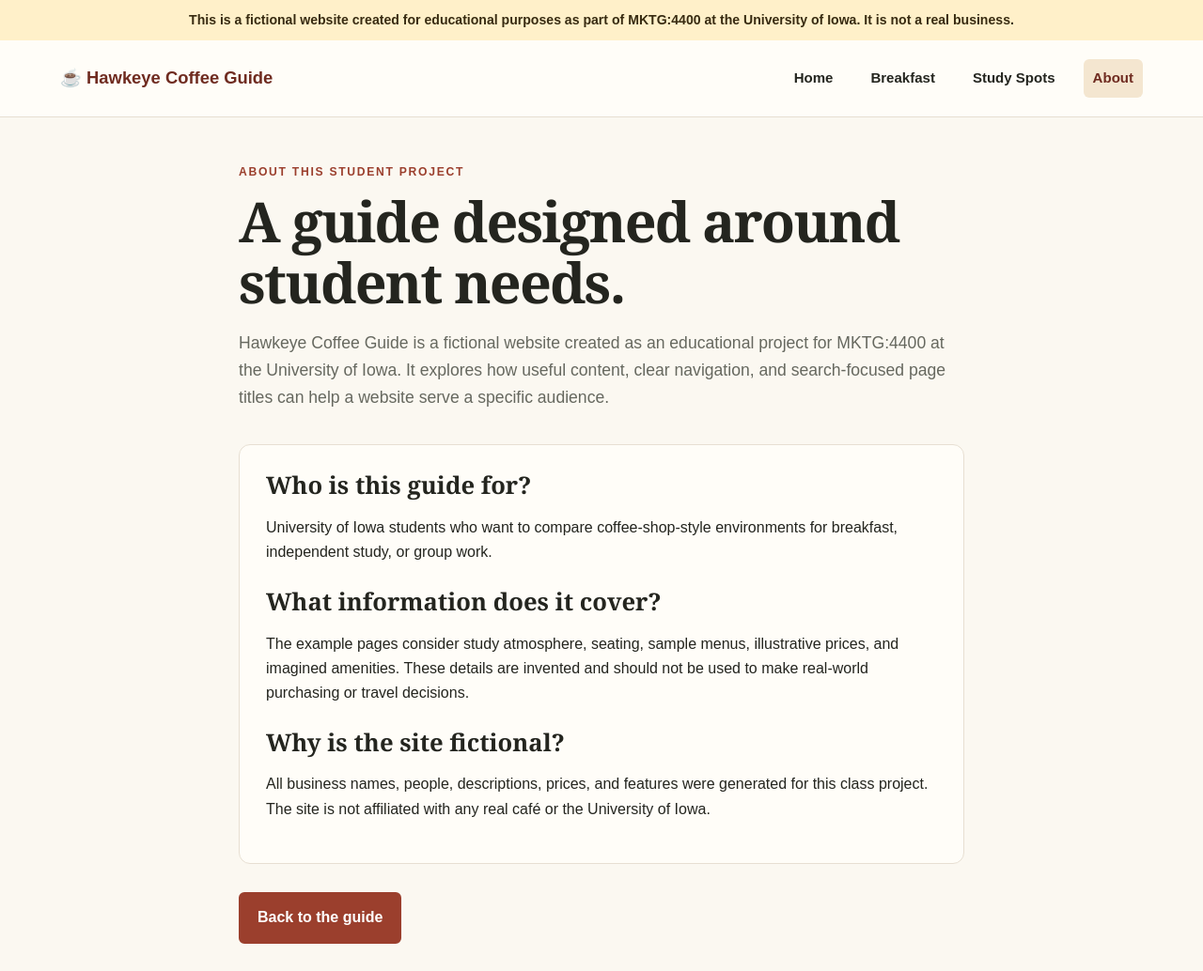
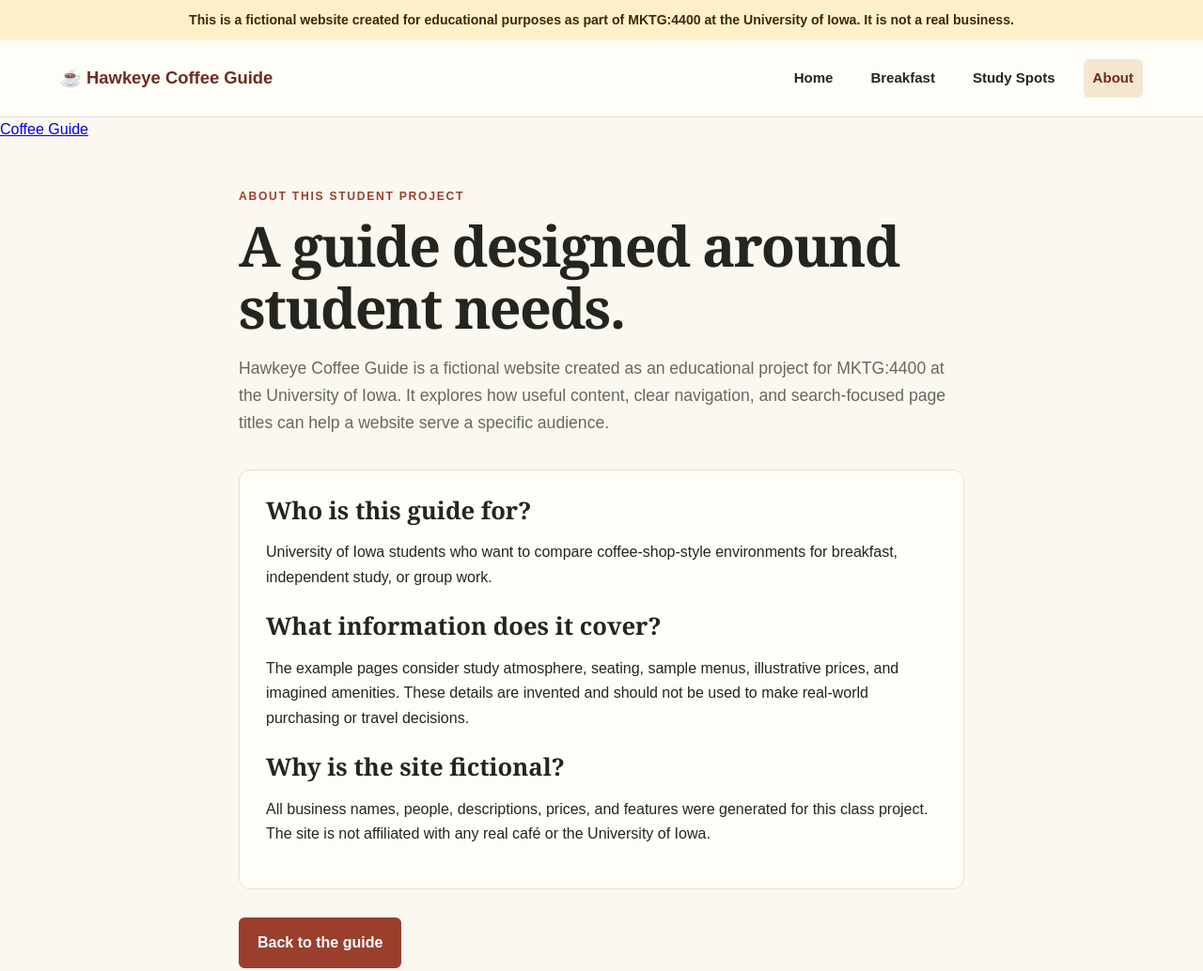
Before and after one commit to brynnpeach/hawkeye-coffee-guide, a plain HTML site: page about.html in a window 1280 px wide. Shown: the top 1034 px of the page at 94% size. Drawn offline with Linux system fonts and the light colour scheme.

Commit message:
Add Coffee Guide link to about.html header
Added a link to the Coffee Guide in the header section.

```diff
--- a/about.html
+++ b/about.html
@@ -9,7 +9,7 @@
 </head>
 <body>
   <div class="notice">This is a fictional website created for educational purposes as part of MKTG:4400 at the University of Iowa. It is not a real business.</div>
-  <header class="site-header"><a class="brand" href="index.html">☕ Hawkeye Coffee Guide</a><nav aria-label="Main navigation"><a href="index.html">Home</a><a href="breakfast.html">Breakfast</a><a href="study-spots.html">Study Spots</a><a href="about.html" aria-current="page">About</a></nav></header>
+  <header class="site-header"><a class="brand" href="index.html">☕ Hawkeye Coffee Guide</a><nav aria-label="Main navigation"><a href="index.html">Home</a><a href="breakfast.html">Breakfast</a><a href="study-spots.html">Study Spots</a><a href="about.html" aria-current="page">About</a></nav></header> <a href="coffee-guide.html">Coffee Guide</a>
 
  <main class="page-main narrow">
     <section class="page-intro"><p class="eyebrow">About this student project</p><h1>A guide designed around student needs.</h1><p>Hawkeye Coffee Guide is a fictional website created as an educational project for MKTG:4400 at the University of Iowa. It explores how useful content, clear navigation, and search-focused page titles can help a website serve a specific audience.</p></section>
```
